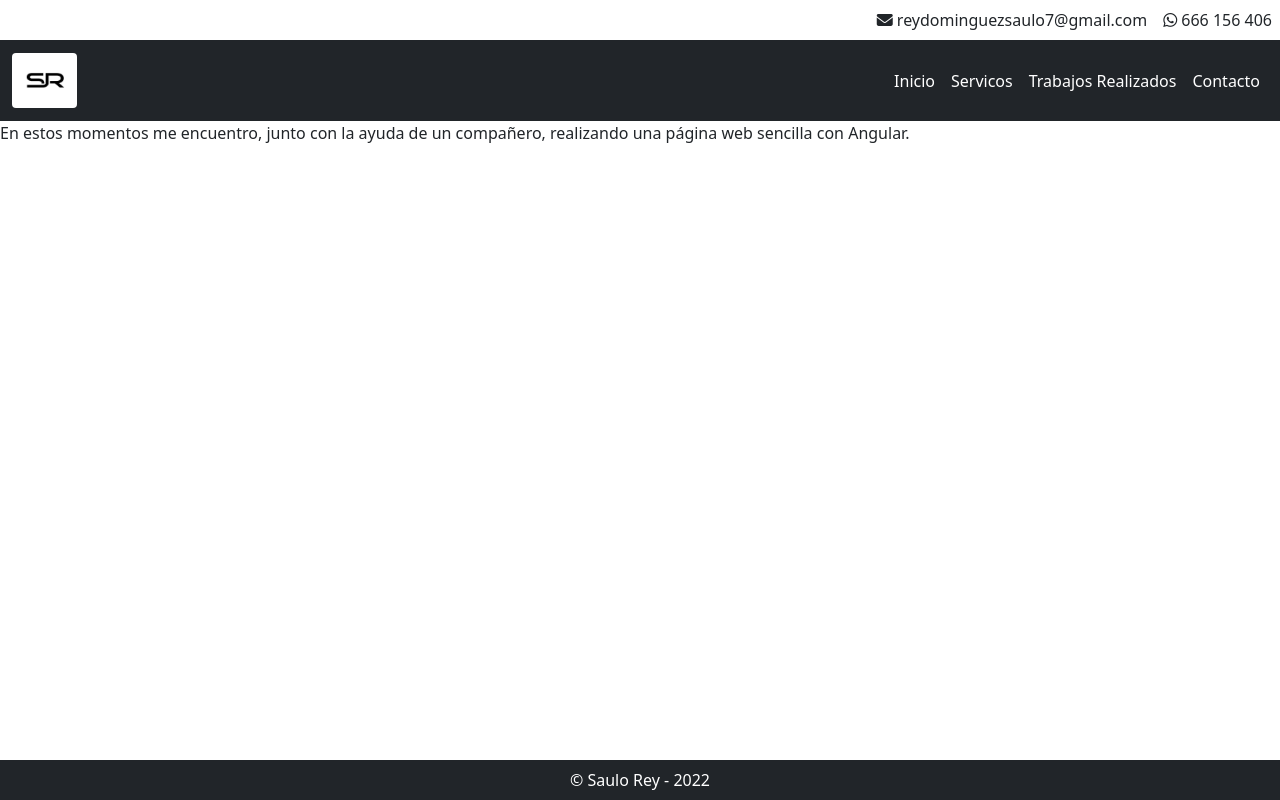
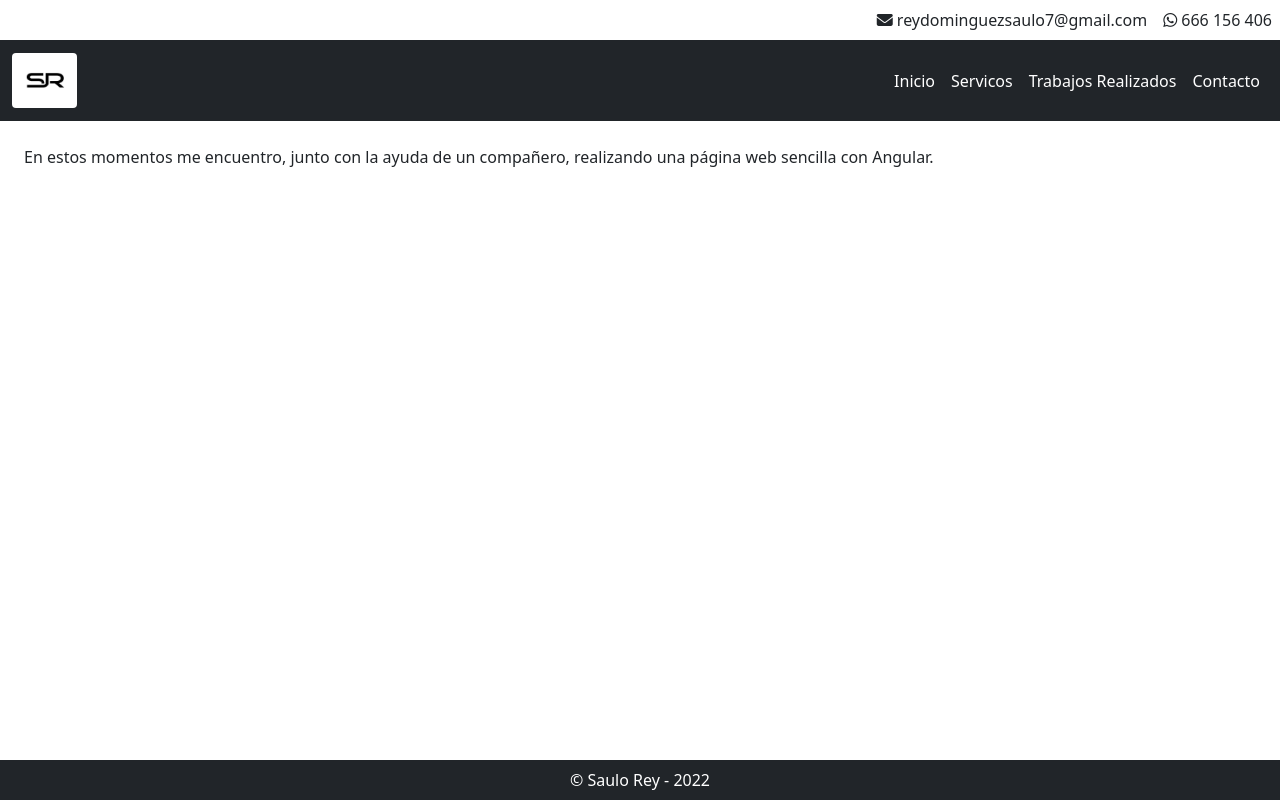
Before and after one commit to Saulo-cloud/SWP, an Angular app: page /trabajos in a window 1280 px wide. Built offline with nearby package versions, Linux system fonts and the light colour scheme.

Commit message:
Y le añado un padding para que quede mas bonito

```diff
--- a/src/app/trabajos/trabajos.component.html
+++ b/src/app/trabajos/trabajos.component.html
@@ -1 +1 @@
-<p>En estos momentos me encuentro, junto con la ayuda de un compañero, realizando una página web sencilla con Angular.</p>
+<p class="p-4">En estos momentos me encuentro, junto con la ayuda de un compañero, realizando una página web sencilla con Angular.</p>
```
